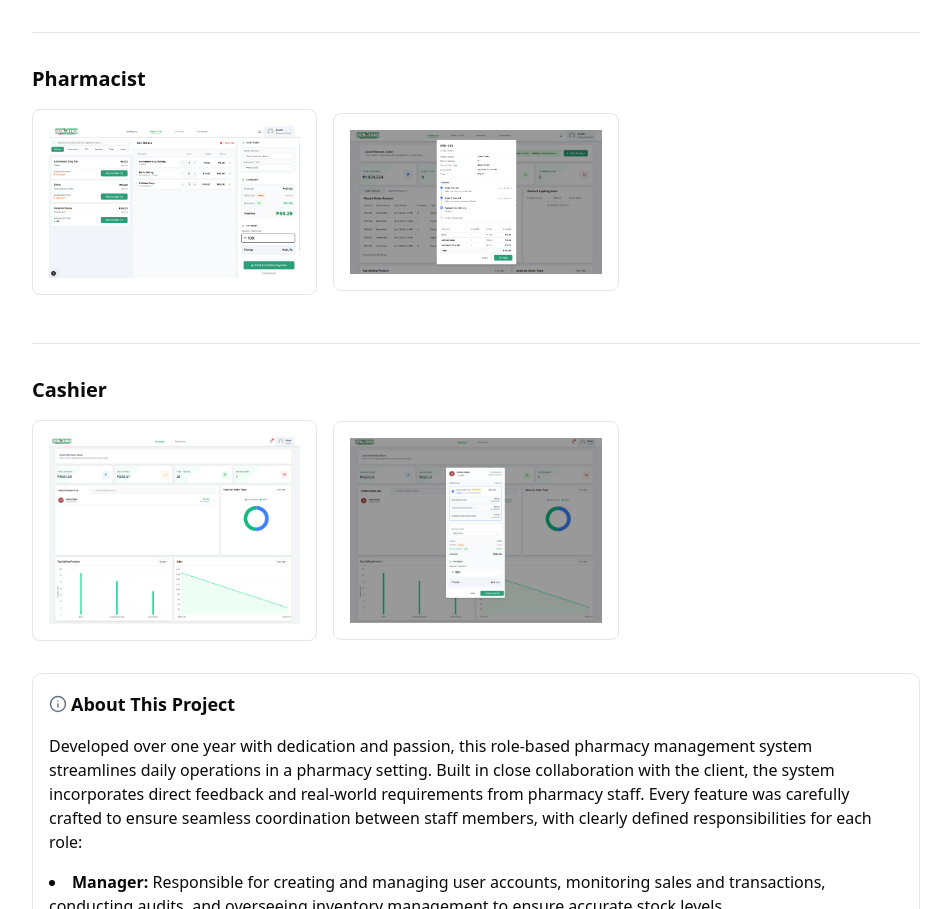
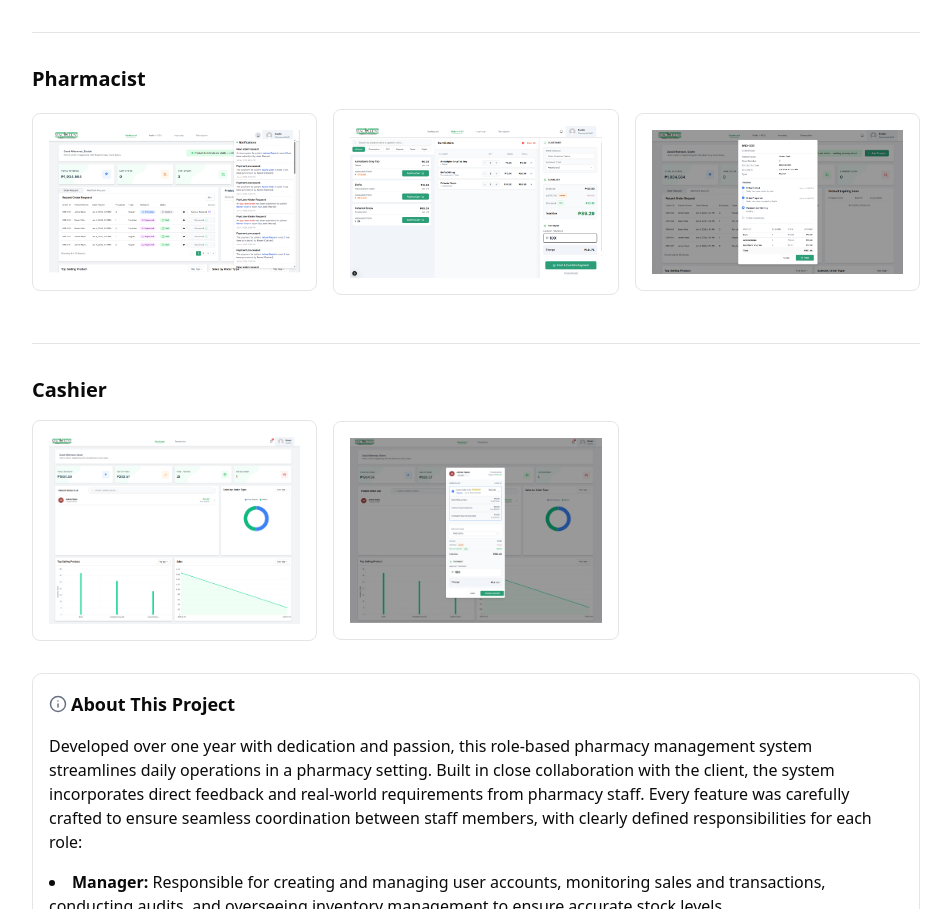
Before and after one commit to Shyzenn/Portfolio-Website, a Next.js app: page /projects/macoleens_pharmacy in a window 1280 px wide. Shown: the part 1480-2389 px from the top of the page, without its empty margins (164-1115 px from the left). Built offline with nearby package versions, Linux system fonts and the light colour scheme.

Commit message:
Added About this project footer

```diff
--- a/app/projects/macoleens_pharmacy/page.tsx
+++ b/app/projects/macoleens_pharmacy/page.tsx
@@ -37,6 +37,7 @@ const imagesSource = [
     },
     pharmacist: {
       sources: [
+        "/project-images/pharmacist/dashboard.png",
         "/project-images/pharmacist/pos.png",
         "/project-images/pharmacist/printing-order.png",
       ],
```
